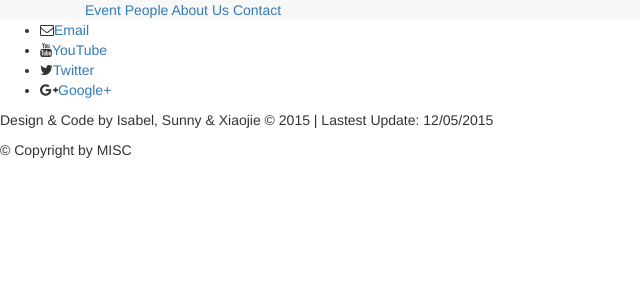
After one commit to isabelmgao/GroupProject, a PHP site: page /home_nav.php in a window 1280 px wide. The commit adds this page. Shown: the top 300 px of the page, without its empty margins (0-640 px from the left). Run offline with PHP 8.4, Linux system fonts and the light colour scheme; some libraries are stand-ins or nearby versions.

Commit message:
initial commit for php templating

```diff
--- /dev/null
+++ b/peopledb/footer.php
@@ -0,0 +1,25 @@
+<footer id="short">
+
+    <div>
+      <ul class="unstyled">
+          <li><i class="fa fa-envelope-o"></i><a href="mailto:peiyaoh@umich.edu">Email</a></li>
+          <li><i class="fa fa-youtube"></i><a href="https://www.youtube.com/channel/UCMFH7ohOScERNqXeLFpRZnw">YouTube</a></li>
+          <li><i class="fa fa-twitter"></i><a href="https://twitter.com/um_isc">Twitter</a></li>
+          <li><i class="fa fa-google-plus"></i><a href="https://plus.google.com/u/0/b/102784032297384468349/102784032297384468349/posts">Google+</a></li>
+      </ul>
+
+    </div>
+
+    <div class="footer-note">
+      <p>Design &amp; Code by Isabel, Sunny &amp; Xiaojie © 2015 | Lastest Update: 12/05/2015</p>
+
+      <p>&copy; Copyright by MISC</p>
+    </div>
+
+
+  </footer>
+
+  <!-- jQuery (necessary for Bootstrap's JavaScript plugins) -->
+  <script src="https://code.jquery.com/jquery.js"></script>
+  <!-- Include all compiled plugins (below), or include individual files as needed -->
+<script src="js/bootstrap.min.js"></script>
--- /dev/null
+++ b/peopledb/header.php
@@ -0,0 +1,27 @@
+<header>
+    <nav class="navbar-wrapper navbar-default">
+          <div class="container">
+                <div class="navbar-header">
+                    <button type="button" class="navbar-toggle" data-toggle="collapse" data-target=".navbar-ek-collapse">
+                        <span class="sr-only">Toggle navigation</span>
+                        <span class="icon-bar"></span>
+                        <span class="icon-bar"></span>
+                        <span class="icon-bar"></span>
+                    </button>
+    <!--                 <a class="navbar-brand" href="index.html">Banner goes here</a>
+     -->            </div>
+
+
+                <div class="collapse navbar-collapse navbar-ek-collapse">
+
+
+                    <nav class="codrops-demos">
+                        <a href="event.html">Event</a>
+                        <a href="people.html">People</a>
+                        <a href="aboutUs.html">About Us</a>
+                        <a class="current-demo" href="contact.html">Contact</a>
+                    </nav>
+                </div>
+            </div>
+      </nav>
+    </header>
--- a/home_nav.php
+++ b/peopledb/home_nav.php
@@ -13,3 +13,14 @@ session_start();
     <link rel="stylesheet" href="https://maxcdn.bootstrapcdn.com/font-awesome/4.4.0/css/font-awesome.min.css">
     <link rel="stylesheet" href="css/database.css">
 </head>
+
+<?php
+include 'header.php';
+?>
+
+<body>
+  <?php
+  include 'footer.php';
+  ?>
+</body>
+<html>
```
